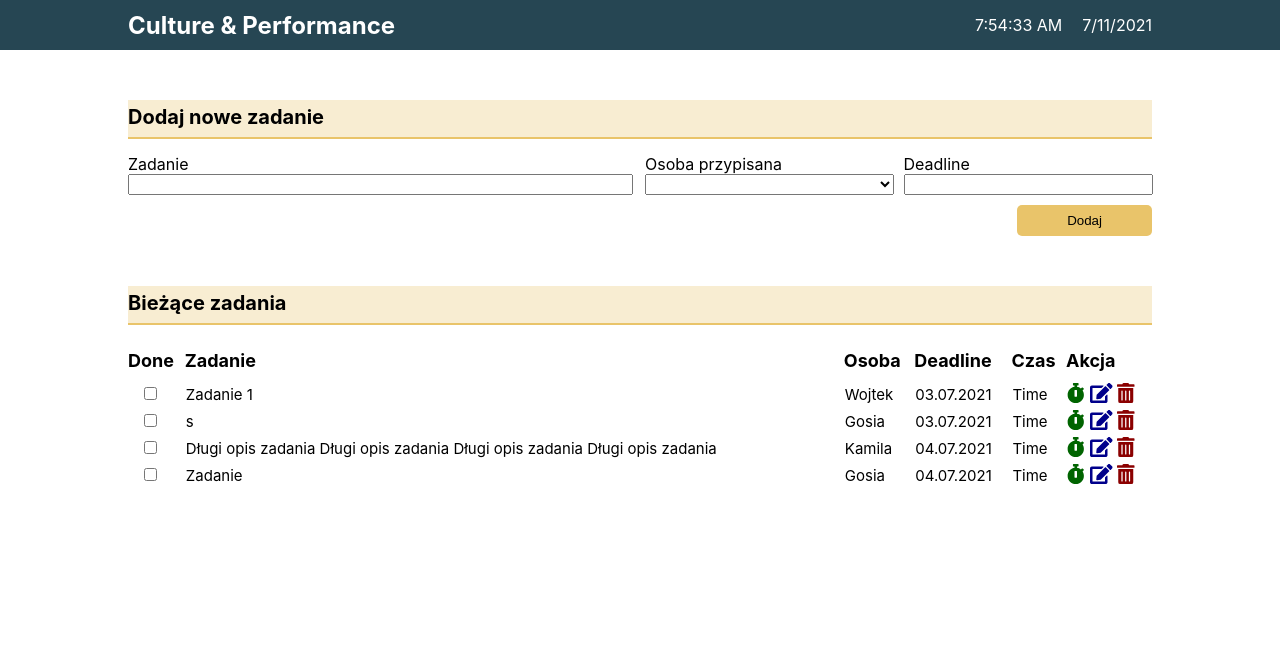
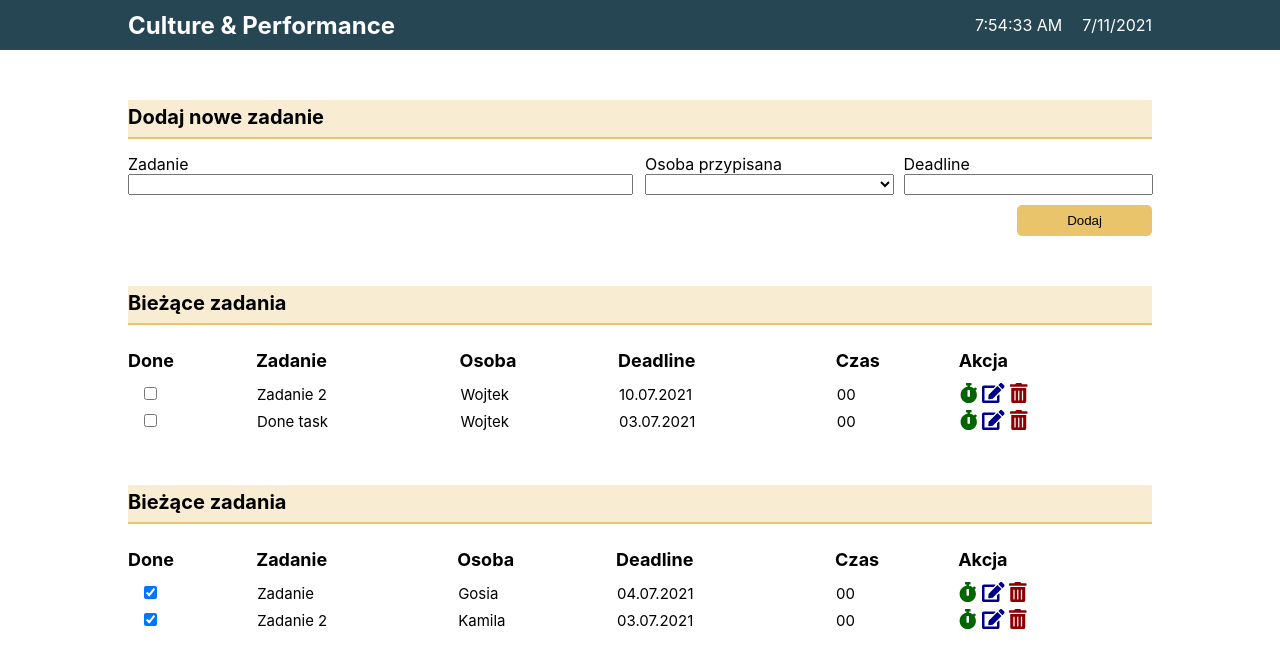
Before and after one commit to Margeriee/MeetingsNotes, a React (Create React App) app: page / in a window 1280 px wide. Shown: the top 668 px of the page. Built offline with nearby package versions, Linux system fonts and the light colour scheme; data requests are answered from the project's data file.

Commit message:
task done

```diff
--- a/db.json
+++ b/db.json
@@ -1,29 +1,37 @@
 {
-  "finished_tasks": [],
   "tasks": [
-    {
-      "description": " Zadanie 1",
-      "person": "Wojtek",
-      "deadline": " 03.07.2021",
-      "id": 7
-    },
-    {
-      "description": "s",
-      "person": "Gosia",
-      "deadline": " 03.07.2021",
-      "id": 8
-    },
-    {
-      "description": "Długi opis zadania Długi opis zadania Długi opis zadania Długi opis zadania ",
-      "person": "Kamila",
-      "deadline": " 04.07.2021",
-      "id": 9
-    },
     {
       "description": " Zadanie",
       "person": "Gosia",
       "deadline": " 04.07.2021",
-      "id": 10
+      "time": "0",
+      "id": 9,
+      "done": true
+    },
+    {
+      "description": " Zadanie 2",
+      "person": "Kamila",
+      "deadline": " 03.07.2021",
+      "time": "0",
+      "id": 10,
+      "done": true
+    },
+    {
+      "description": " Zadanie 2",
+      "person": "Wojtek",
+      "deadline": " 10.07.2021",
+      "time": "0",
+      "id": 11,
+      "done": false
+    },
+    {
+      "description": " Done task",
+      "person": "Wojtek",
+      "deadline": " 03.07.2021",
+      "time": "0",
+      "id": 1,
+      "done": false
     }
-  ]
+  ],
+  "doneTasks": []
 }
--- a/src/AddTask/AddTask.js
+++ b/src/AddTask/AddTask.js
@@ -6,6 +6,7 @@ export const AddTask = (props) => {
     decription: " ",
     person: " ",
     deadline: " ",
+    time: "0",
   });
 
   const handleChange = (event) => {
@@ -20,12 +21,14 @@ export const AddTask = (props) => {
     onAdd({
         description: form.description,
         person: form.person,
-        deadline: form.deadline
+        deadline: form.deadline,
+        time: "0"
     });
     setForm({
         description: "",
         person: "",
         deadline: "",
+        time: "0"
     })
   }
 
--- a/src/App.js
+++ b/src/App.js
@@ -5,18 +5,28 @@ import { AddTask } from './AddTask/AddTask';
 
 const apiURL = 'http://localhost:3001';
 
-
 function App() {
   const [tasks, setTasks] = useState([]);
+  const [doneTasks, setDoneTasks] = useState([]);
+  const [isDone, setIsDone] = useState(false);
 
   useEffect(() => {
     getTasks();
+    getDoneTasks();
   }, []);
 
   const getTasks = () => {
     fetch(`${apiURL}/tasks`).then((res) => res.json()).then(
       (task) => {
-        setTasks(task);
+        setTasks(task.filter(task => task.done === false));
+      }
+    )
+  };
+
+  const getDoneTasks = () => {
+    fetch(`${apiURL}/tasks`).then((res) => res.json()).then(
+      (doneTask) => {
+        setDoneTasks(doneTask.filter(task => task.done === true));
       }
     )
   };
@@ -47,10 +57,49 @@ function App() {
     })
   }
 
+  const handleDoneDone = (taskData) => {
+    console.log(JSON.stringify(taskData))
+    taskData.done = !taskData.done
+    fetch(`${apiURL}/tasks/${taskData.id}`, {
+      method: 'PUT',
+      headers: {
+        "Content-Type": "application/json"
+      },
+      body: JSON.stringify(taskData),
+    }).then(res => res.json())
+      .then(updatedTask => {
+        const taskToUpdate = doneTasks.find(task => task.id === updatedTask.id);
+        Object.assign(taskToUpdate, updatedTask);
+
+        setTasks([...tasks]);
+        setDoneTasks([...doneTasks]);
+      });
+  };
+
+  const handleDone = (taskData) => {
+    console.log(JSON.stringify(taskData))
+    taskData.done = !taskData.done
+    fetch(`${apiURL}/tasks/${taskData.id}`, {
+      method: 'PUT',
+      headers: {
+        "Content-Type": "application/json"
+      },
+      body: JSON.stringify(taskData),
+    }).then(res => res.json())
+      .then(updatedTask => {
+        const taskToUpdate = tasks.find(task => task.id === updatedTask.id);
+        Object.assign(taskToUpdate, updatedTask);
+
+        setTasks([...tasks]);
+        setDoneTasks([...doneTasks]);
+      });
+  };
+
   return (
     <div className="App container">
       <AddTask onAdd={addTask}/>
-      <TaskTable deleteTask={deleteTask} tasks={tasks}/>
+      <TaskTable deleteTask={deleteTask} tasks={tasks} done={handleDone}/>
+      <TaskTable deleteTask={deleteTask} tasks={doneTasks} done={handleDoneDone}/>
     </div>
   )
 }
--- a/src/Task/Task.js
+++ b/src/Task/Task.js
@@ -1,20 +1,40 @@
-import React from 'react';
+import React, {useEffect, useState} from "react";
 import { FontAwesomeIcon } from '@fortawesome/react-fontawesome';
 import { faTrashAlt, faEdit, faStopwatch } from '@fortawesome/free-solid-svg-icons';
 
   export const Task = (props) => {
-    const { task, onDelete } = props;
+    const { task, onDelete, done } = props;
+    const [timer, setTimer] = useState(0);
+    const [start, setStart] = useState(false);
+
+
+    useEffect(() => {
+      if (start === "true") {
+        const timer = setInterval(() => {
+            setTimer(prev => prev + 1);
+        }, 1000);
+        return () => {
+            clearInterval(timer);
+        };
+    }}, []
+    )
+
+    const handleTimer = () => {
+        setStart( start => !start );
+        // timer.
+
+    }
 
     return (
       <>
         <tr className="task">
-            <td><input type="checkbox" className="task__checkbox" /></td>
+            <td><input type="checkbox" className="task__checkbox" checked={task.done} onChange={() => done(task)}/></td>
             <td><span className="task__details task__description">{task.description} </span></td>
             <td><span className="task__details task__person">{task.person} </span></td>
             <td><span className="task__details task__deadline">{task.deadline} </span></td>
-            <td>Time</td>
+            <td>{task.time}{timer}</td>
             <td>
-                <FontAwesomeIcon className="fontAwesome time" icon={faStopwatch} />
+                <FontAwesomeIcon className="fontAwesome time" icon={faStopwatch} onClick={handleTimer}/>
                 <FontAwesomeIcon className="fontAwesome edit" icon={faEdit} />
                 <FontAwesomeIcon className="fontAwesome trash" icon={faTrashAlt} onClick={() => onDelete(task.id)}/>
             </td>
--- a/src/TaskTable/TaskTable.js
+++ b/src/TaskTable/TaskTable.js
@@ -2,7 +2,10 @@ import React from 'react';
 import { Task } from '../Task/Task';
 
 export const TaskTable = (props) => {
-    const {deleteTask, tasks} = props;
+    const {deleteTask, tasks, done} = props;
+
+    console.log(props);
+
     return (
         <div className="table">
             <div className="div__h2"><h2>Bieżące zadania</h2></div>
@@ -18,7 +21,7 @@ export const TaskTable = (props) => {
                 </tr>
                 </thead>
                 <tbody>
-                    {tasks.map(task => <Task onDelete={deleteTask} key={task.id} task={task} />)}
+                    {tasks.map(task => <Task onDelete={deleteTask} key={task.id} task={task} done={done}/>)}
                 </tbody>
             </table>
         </div>
```
Also changed, not shown: src/DoneTaskTable/DoneTaskTable.js (deleted), src/DoneTaskTable/DoneTaskTable.scss (deleted), src/Task/Time.js (added).
